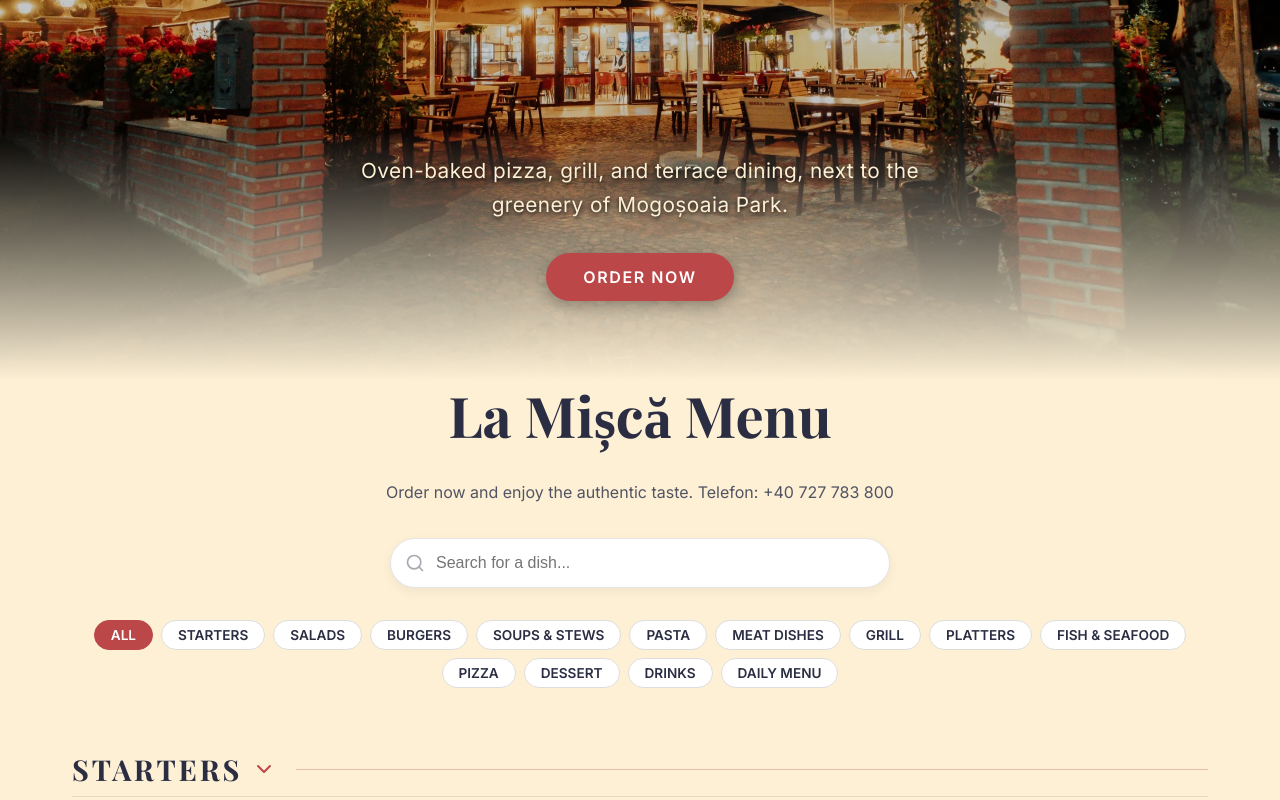
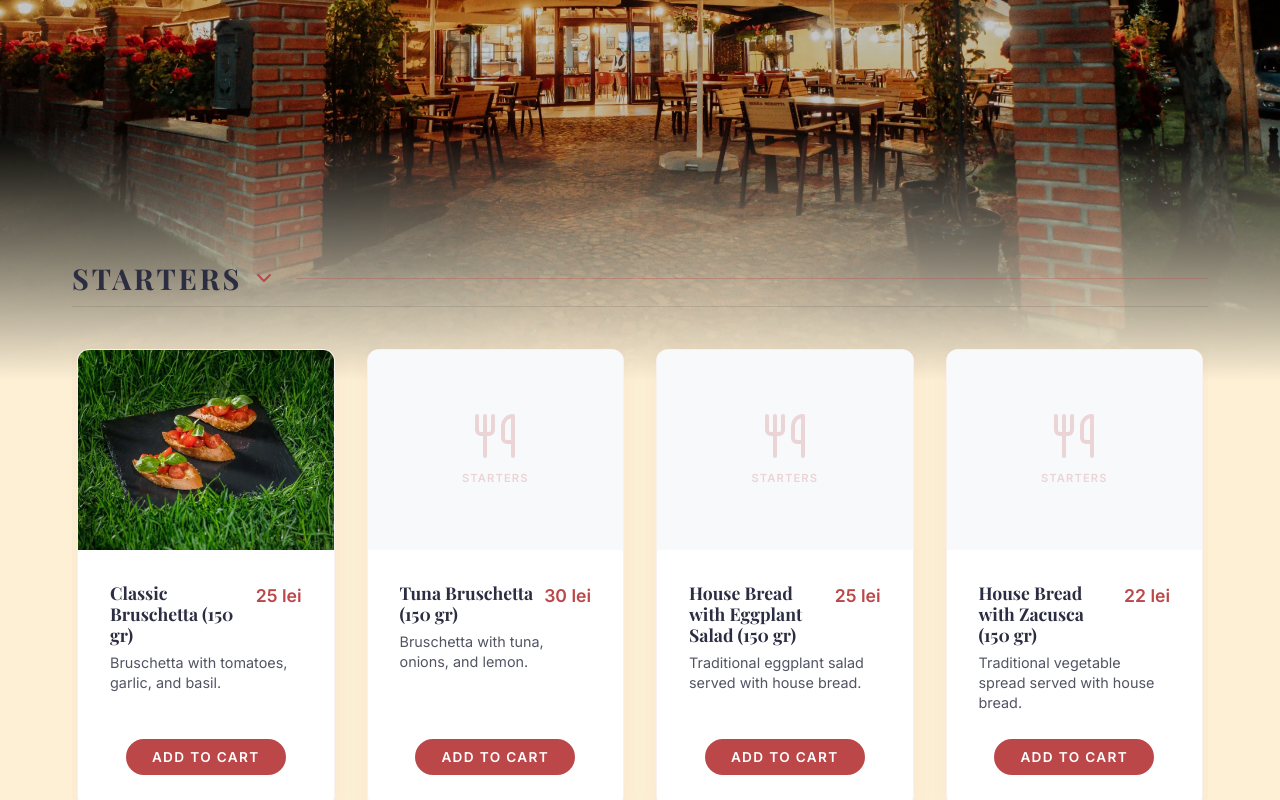
Before and after one commit to Lookah9/LaMisca, a React (Vite) app: page / in a window 1280 px wide. Shown: the part 339-1139 px from the top of the page. Built offline with nearby package versions, Linux system fonts and the light colour scheme.

Commit message:
feat: refine above-the-fold layout and add sticky filters

```diff
--- a/src/App.tsx
+++ b/src/App.tsx
@@ -4,6 +4,7 @@
 import Navbar from './components/Navbar'
 import Footer from './components/Footer'
 import CartDrawer from './components/CartDrawer'
+import BackToTop from './components/BackToTop'
 
 export type Page = 'home' | 'menu';
 
@@ -107,6 +108,7 @@
       </main>
 
       <Footer navigateTo={navigateTo} />
+      <BackToTop />
     </div>
   )
 }
--- /dev/null
+++ b/src/components/BackToTop.tsx
@@ -0,0 +1,54 @@
+import { useState, useEffect } from 'react';
+import { ArrowUp } from 'lucide-react';
+
+export default function BackToTop() {
+  const [isVisible, setIsVisible] = useState(false);
+
+  useEffect(() => {
+    const handleScroll = () => {
+      setIsVisible(window.scrollY > 300);
+    };
+
+    window.addEventListener('scroll', handleScroll);
+    handleScroll();
+
+    return () => window.removeEventListener('scroll', handleScroll);
+  }, []);
+
+  const scrollToTop = () => {
+    window.scrollTo({
+      top: 0,
+      behavior: 'smooth'
+    });
+  };
+
+  return (
+    <button
+      onClick={scrollToTop}
+      aria-label="Back to top"
+      style={{
+        position: 'fixed',
+        bottom: '30px',
+        left: '30px',
+        backgroundColor: 'var(--color-primary)',
+        color: 'white',
+        width: '50px',
+        height: '50px',
+        borderRadius: '50%',
+        display: 'flex',
+        alignItems: 'center',
+        justifyContent: 'center',
+        boxShadow: '0 4px 12px rgba(0,0,0,0.3)',
+        border: 'none',
+        cursor: 'pointer',
+        zIndex: 999,
+        opacity: isVisible ? 1 : 0,
+        visibility: isVisible ? 'visible' : 'hidden',
+        transform: isVisible ? 'translateY(0)' : 'translateY(20px)',
+        transition: 'all 0.3s cubic-bezier(0.4, 0, 0.2, 1)'
+      }}
+    >
+      <ArrowUp size={24} aria-hidden="true" />
+    </button>
+  );
+}
--- a/src/components/Hero.tsx
+++ b/src/components/Hero.tsx
@@ -83,43 +83,6 @@
         pointerEvents: 'none'
       }} aria-hidden="true"></div>
 
-      <div className="container" style={{
-        position: 'relative',
-        zIndex: 2,
-        color: 'var(--color-bg)',
-        textAlign: 'center',
-        maxWidth: '700px'
-      }}>
-        <p style={{
-          fontSize: 'clamp(1rem, 1.8vw, 1.3rem)',
-          lineHeight: '1.6',
-          margin: '0 auto var(--spacing-md)',
-          fontWeight: 400,
-          opacity: 1, // Full opacity for better contrast/accessibility
-          textShadow: '0 2px 4px rgba(0,0,0,0.8)',
-          letterSpacing: '0.02em'
-        }}>
-          {t('hero.subtitle')}
-        </p>
-        <div style={{ display: 'flex', justifyContent: 'center' }}>
-          <button
-            onClick={() => {
-              const menuSection = document.getElementById('menu-section');
-              if (menuSection) menuSection.scrollIntoView({ behavior: 'smooth' });
-            }}
-            className="btn-primary"
-            aria-label={t('home.cta_btn') || "Vezi meniul nostru"}
-            style={{
-              padding: '12px 35px',
-              fontSize: '1rem',
-              borderRadius: '50px',
-              boxShadow: '0 4px 15px rgba(0,0,0,0.3)'
-            }}
-          >
-            {t('hero.cta')}
-          </button>
-        </div>
-      </div>
     </section>
   );
 }
--- a/src/components/Navbar.tsx
+++ b/src/components/Navbar.tsx
@@ -125,7 +125,9 @@
               height: '80px',
               width: 'auto',
               objectFit: 'contain',
-              margin: '-15px 0'
+              margin: '-15px 0',
+              filter: scrolled ? 'none' : 'brightness(0) invert(1)',
+              transition: 'filter 0.3s ease'
             }}
           />
         </div>
--- a/src/pages/Menu.tsx
+++ b/src/pages/Menu.tsx
@@ -1,5 +1,5 @@
 import { useState, useMemo, useEffect } from 'react';
-import { ShoppingBag, Plus, Minus, Send, Phone as WhatsApp, X, Trash2, Search, Utensils, ChevronDown } from 'lucide-react';
+import { ShoppingBag, Plus, Minus, Send, Phone as WhatsApp, X, Trash2, Search, Utensils, ChevronDown, ArrowUp } from 'lucide-react';
 import { useLanguage } from '../contexts/LanguageContext';
 import { MenuItem, CartItem } from '../App';
 import { MENU_DATA } from '../data/menuData';
@@ -66,6 +66,17 @@
     });
   };
 
+  const [showFilters, setShowFilters] = useState(false);
+
+  useEffect(() => {
+    const handleScroll = () => {
+      setShowFilters(window.scrollY > 150);
+    };
+    window.addEventListener('scroll', handleScroll);
+    handleScroll();
+    return () => window.removeEventListener('scroll', handleScroll);
+  }, []);
+
   useEffect(() => {
     if (initialSearchQuery !== undefined) {
       setSearchQuery(initialSearchQuery);
@@ -114,17 +125,27 @@
   };
 
   return (
-    <main style={{ minHeight: '80vh', padding: '0 0 var(--spacing-xl) 0' }} aria-labelledby="menu-main-title">
-      <div className="container">
-        <div style={{ textAlign: 'center', marginBottom: 'var(--spacing-lg)' }}>
-          <h1 id="menu-main-title" className="section-title">{t('menu.title')}</h1>
-          <p style={{ color: 'var(--color-text-light)', marginBottom: 'var(--spacing-md)' }}>
-            {t('menu.subtitle')} Telefon: +40 727 783 800
-          </p>
+    <main style={{ minHeight: '80vh', padding: '0 0 var(--spacing-xl) 0', marginTop: '-15vh', position: 'relative', zIndex: 2 }} aria-labelledby="menu-main-title">
 
+      {/* Fixed Header for Filters */}
+      <div style={{
+        position: 'fixed',
+        top: '60px', /* Adjust based on navbar height */
+        left: 0,
+        width: '100%',
+        zIndex: 900,
+        backgroundColor: 'var(--color-bg)',
+        padding: '15px 0',
+        borderBottom: '1px solid rgba(0,0,0,0.05)',
+        transform: showFilters ? 'translateY(0)' : 'translateY(-100%)',
+        opacity: showFilters ? 1 : 0,
+        visibility: showFilters ? 'visible' : 'hidden',
+        transition: 'all 0.4s cubic-bezier(0.4, 0, 0.2, 1)'
+      }}>
+        <div className="container">
           {/* Search Bar */}
           <div style={{
-            maxWidth: '500px',
+            maxWidth: '600px',
             margin: '0 auto var(--spacing-md)',
             position: 'relative'
           }}>
@@ -148,11 +169,11 @@
               aria-label="Caută produse în meniu"
               style={{
                 width: '100%',
-                padding: '15px 15px 15px 45px',
+                padding: '12px 15px 12px 45px',
                 borderRadius: '30px',
                 border: '1px solid rgba(0,0,0,0.1)',
                 backgroundColor: 'white',
-                fontSize: '1rem',
+                fontSize: '0.95rem',
                 outline: 'none',
                 boxShadow: '0 4px 12px rgba(0,0,0,0.05)',
                 transition: 'var(--transition)'
@@ -167,12 +188,17 @@
             style={{
               display: 'flex',
               justifyContent: 'center',
-              gap: 'var(--spacing-xs)',
-              flexWrap: 'wrap',
-              marginBottom: 'var(--spacing-md)'
+              gap: '8px',
+              flexWrap: 'nowrap',
+              overflowX: 'auto',
+              paddingBottom: '5px',
+              WebkitOverflowScrolling: 'touch',
+              scrollbarWidth: 'none', /* Firefox */
+              msOverflowStyle: 'none' /* IE/Edge */
             }}
             role="tablist"
             aria-label="Categorii meniu"
+            className="hide-scrollbar"
           >
             {CATEGORIES.map(cat => (
               <button
@@ -187,12 +213,13 @@
                 style={{
                   padding: '6px 16px',
                   borderRadius: '20px',
-                  border: `1px solid ${activeCategory === cat ? 'var(--color-primary)' : '#ddd'}`,
+                  border: `1px solid ${activeCategory === cat ? 'var(--color-primary)' : 'rgba(0,0,0,0.1)'}`,
                   backgroundColor: activeCategory === cat ? 'var(--color-primary)' : 'white',
                   color: activeCategory === cat ? 'white' : 'var(--color-text)',
                   fontSize: '0.85rem',
                   fontWeight: 600,
                   cursor: 'pointer',
+                  whiteSpace: 'nowrap',
                   transition: 'var(--transition)'
                 }}
               >
@@ -201,6 +228,9 @@
             ))}
           </div>
         </div>
+      </div>
+
+      <div className="container">
 
         {/* Menu Sections */}
         {groupedItems.length > 0 ? (
@@ -447,6 +477,9 @@
         .btn-primary:active {
           transform: scale(0.98);
         }
+        .hide-scrollbar::-webkit-scrollbar {
+          display: none;
+        }
       `}</style>
     </main>
   );
```
